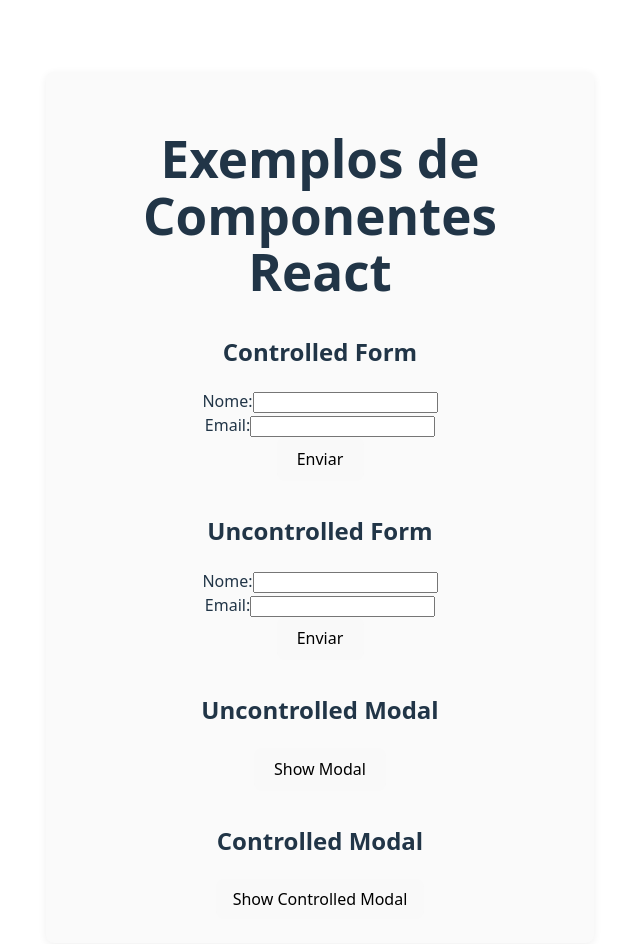
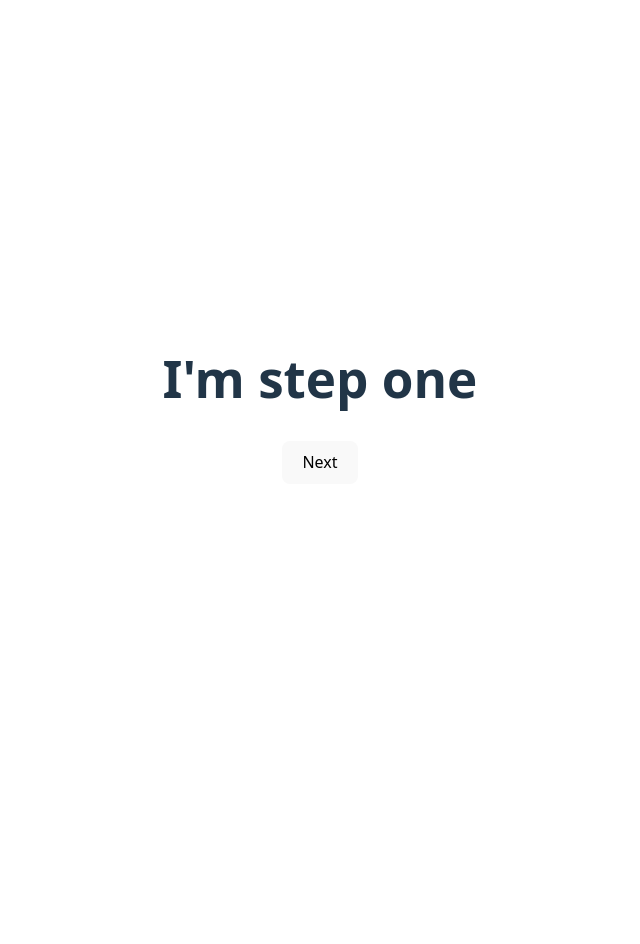
Before and after one commit to T14g/advanced_react_stuff, a React (Vite) app in the folder uncontrolled-controlled-components/: page / in a window 1280 px wide. Shown: the top 944 px of the page, without its empty margins (320-960 px from the left). After the commit the page ends 800 px from the top, so only its background shows below. Built offline with nearby package versions, Linux system fonts and the light colour scheme.

Commit message:
feat: adiciona componente UncontrolledFlow para fluxo de passos não controlado

```diff
--- a/uncontrolled-controlled-components/src/App.jsx
+++ b/uncontrolled-controlled-components/src/App.jsx
@@ -1,36 +1,43 @@
 import './App.css'
-import UncontrolledForm from './components/UncontrolledForm';
-import ControlledForm from './components/ControlledForm';
-import UncontrolledModal from './components/UncontrolledModal';
-import ControlledModal from './components/ControlledModal';
-import React, { useRef, useState } from 'react';
+import { UncontrolledFlow } from './components/UncontrolledFlow'
 
-function App() {
-  const modalRef = useRef();
-  const [showControlledModal, setShowControlledModal] = useState(false);
-
+const StepOne = ({goNext}) => {
   return (
-    <div style={{ maxWidth: 500, margin: '40px auto', padding: 24, background: '#fafafa', borderRadius: 8, boxShadow: '0 2px 8px #0001' }}>
-      <h1>Exemplos de Componentes React</h1>
-      <section style={{ marginBottom: 32 }}>
-        <h2>Controlled Form</h2>
-        <ControlledForm />
-      </section>
-      <section style={{ marginBottom: 32 }}>
-        <h2>Uncontrolled Form</h2>
-        <UncontrolledForm />
-      </section>
-      <section style={{ marginBottom: 32 }}>
-        <h2>Uncontrolled Modal</h2>
-        <UncontrolledModal/>
-      </section>
-      <section>
-        <h2>Controlled Modal</h2>
-        <button onClick={() => setShowControlledModal(true)} style={{ padding: '8px 16px', fontSize: 16 }}>Show Controlled Modal</button>
-        <ControlledModal open={showControlledModal} onClose={() => setShowControlledModal(false)} />
-      </section>
+    <div>
+      <h1>I'm step one</h1>
+      <button onClick={goNext}>Next</button>
     </div>
   )
 }
+const StepTwo = ({goNext}) => {
+  return (
+    <div>
+      <h1>I'm step two</h1>
+      <button onClick={goNext}>Next</button>
+    </div>
+  )
+}
+const StepThree = ({goNext}) => {
+  return (
+    <div>
+      <h1>I'm step three</h1>
+      <button onClick={goNext}>Next</button>
+    </div>
+  )
+}
+function App() {
+
+  return (
+    <>
+      <UncontrolledFlow>
+        <StepOne/>
+        <StepTwo/>
+        <StepThree/>
+      </UncontrolledFlow>
+    </>
+  )
+}
+
+
 
 export default App
--- /dev/null
+++ b/uncontrolled-controlled-components/src/components/UncontrolledFlow.jsx
@@ -0,0 +1,20 @@
+import React, { useState } from "react";
+
+export const UncontrolledFlow = ({ children, onDone }) => {
+    const [data, setData] = useState();
+    const [currentStepIndex, setCurrentStepIndex] = useState(0);
+
+    const goNext = () => {
+        setCurrentStepIndex((prevIndex) => prevIndex + 1);
+    }
+
+    const currentChild = React.Children.toArray(children)[currentStepIndex];
+
+    if (React.isValidElement(currentChild)) {
+
+        return React.cloneElement(currentChild, { goNext });
+    }
+
+    return currentChild;
+
+}
```
